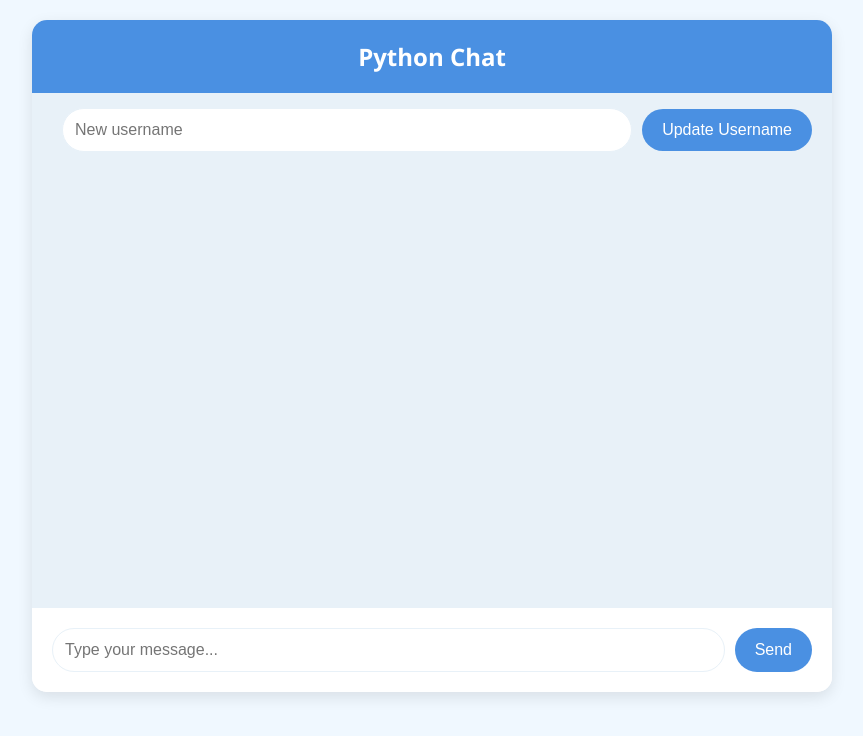
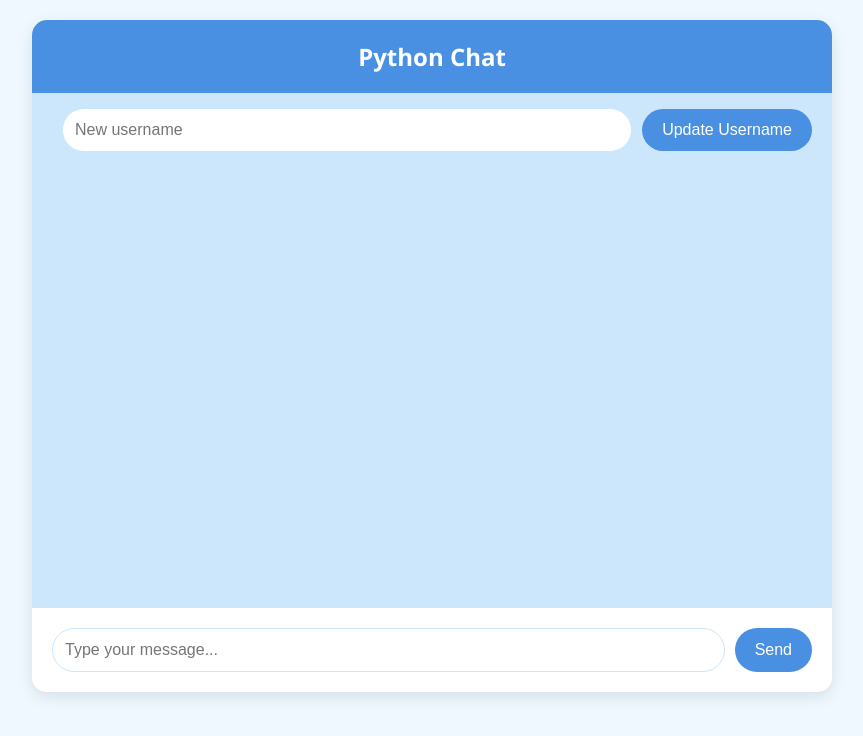
Before and after one commit to amzooon/INET_Chat_App, a Flask app: page / in a window 1280 px wide. Shown: the top 736 px of the page, without its empty margins (208-1071 px from the left). Run offline with Flask 3, Linux system fonts and the light colour scheme; some libraries are stand-ins or nearby versions.

Commit message:
Update index.html

```diff
--- a/templates/index.html
+++ b/templates/index.html
@@ -17,7 +17,7 @@
 				--primary-color: #4a90e2;
 				--primary-light: #5da8ff;
 				--primary-dark: #3a7cbd;
-				--secondary-color: #e8f1f8;
+				--secondary-color: #cce7fc;
 				--text-color: #2c3e50;
 				--bg-color: #f0f8ff;
 				--message-bg: #e1eeff;
```
